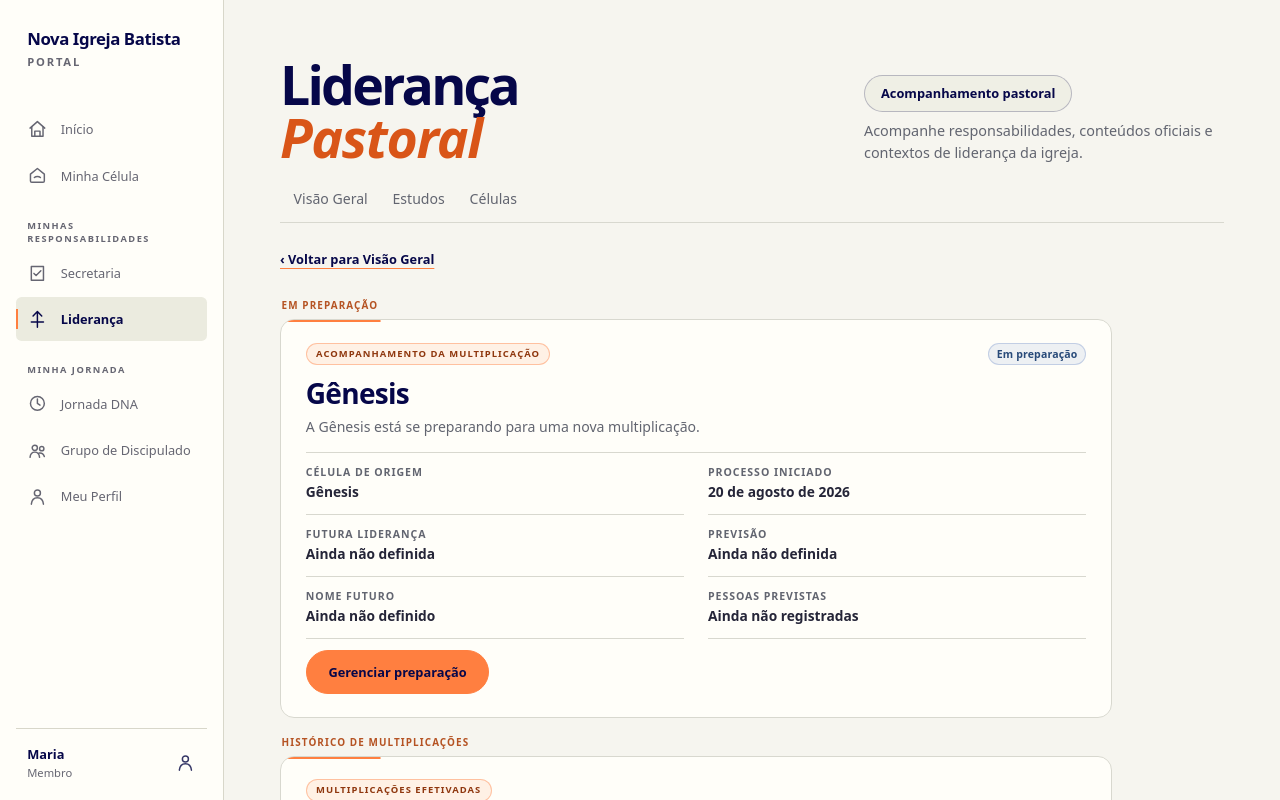
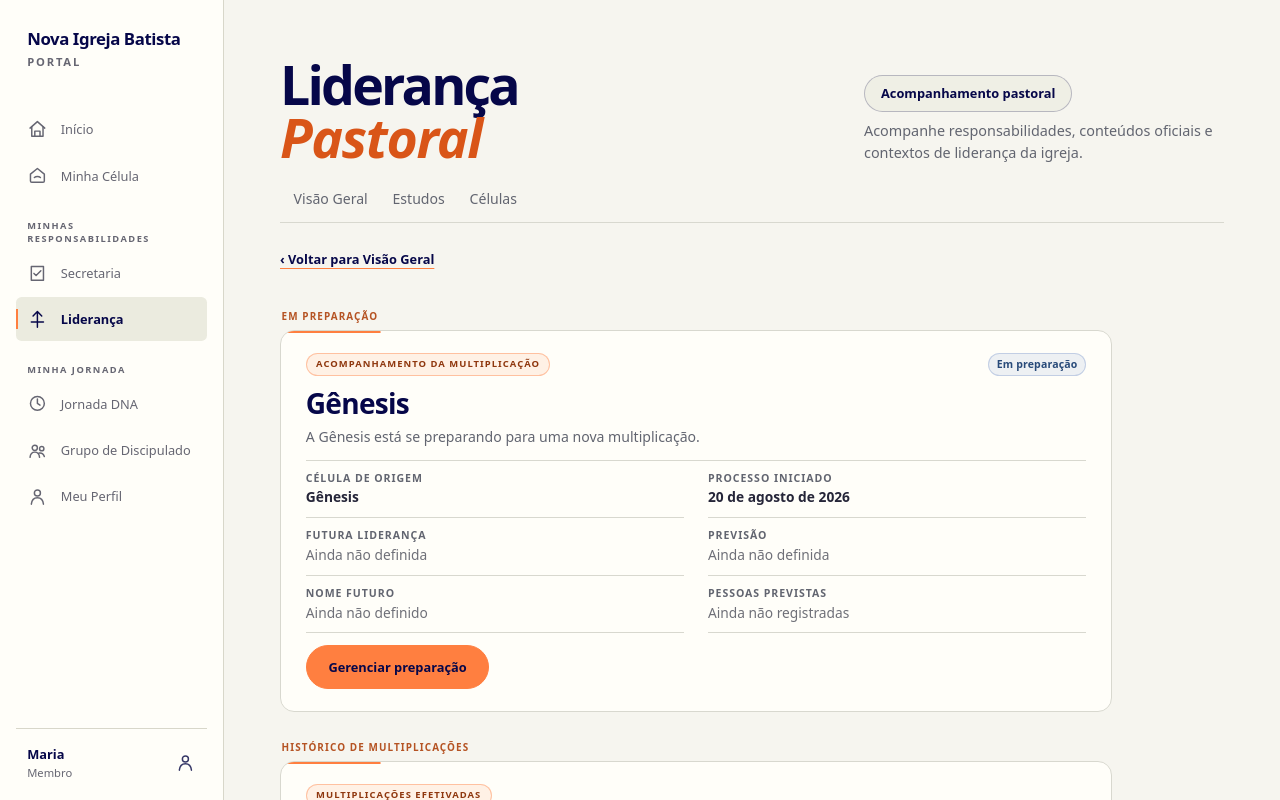
Before and after one commit to hiltonferreira/portal-novaigrejabatista, a Next.js app: page /pastor/multiplicacoes in a window 1280 px wide. Shown: the top 800 px of the page. Built offline with nearby package versions, Linux system fonts and the light colour scheme.

Commit message:
style: refine multiplication overview spacing

```diff
--- a/app/pastor/multiplicacoes/multiplicacoes.module.css
+++ b/app/pastor/multiplicacoes/multiplicacoes.module.css
@@ -1,6 +1,6 @@
 .page {
   display: grid;
-  gap: 1.15rem;
+  gap: 1.8rem;
 }
 
 .grid {
@@ -23,7 +23,7 @@
 
 .identity {
   display: grid;
-  gap: .35rem;
+  gap: .3rem;
 }
 
 .identity h2 {
@@ -48,14 +48,14 @@
   width: 100%;
   grid-template-columns: repeat(2, minmax(0, 1fr));
   gap: 0 1.5rem;
-  margin: .15rem 0 0;
+  margin: .05rem 0 0;
   border-top: 1px solid #d8d8cf;
 }
 
 .details div {
   display: grid;
-  gap: .18rem;
-  padding: .75rem 0;
+  gap: .16rem;
+  padding: .62rem 0;
   border-bottom: 1px solid #d8d8cf;
 }
 
@@ -76,28 +76,9 @@
   line-height: 1.45;
 }
 
-.disclosure {
-  display: grid;
-  justify-items: start;
-  gap: .7rem;
-  max-width: 42rem;
-}
-
-.disclosure summary {
-  list-style: none;
-  cursor: pointer;
-}
-
-.disclosure summary::-webkit-details-marker {
-  display: none;
-}
-
-.disclosure p {
-  margin: 0;
-  padding-left: .05rem;
-  color: #626570;
-  font-size: .82rem;
-  line-height: 1.55;
+.details .pendingValue {
+  color: #6f7078;
+  font-weight: 500;
 }
 
 .history {
```
